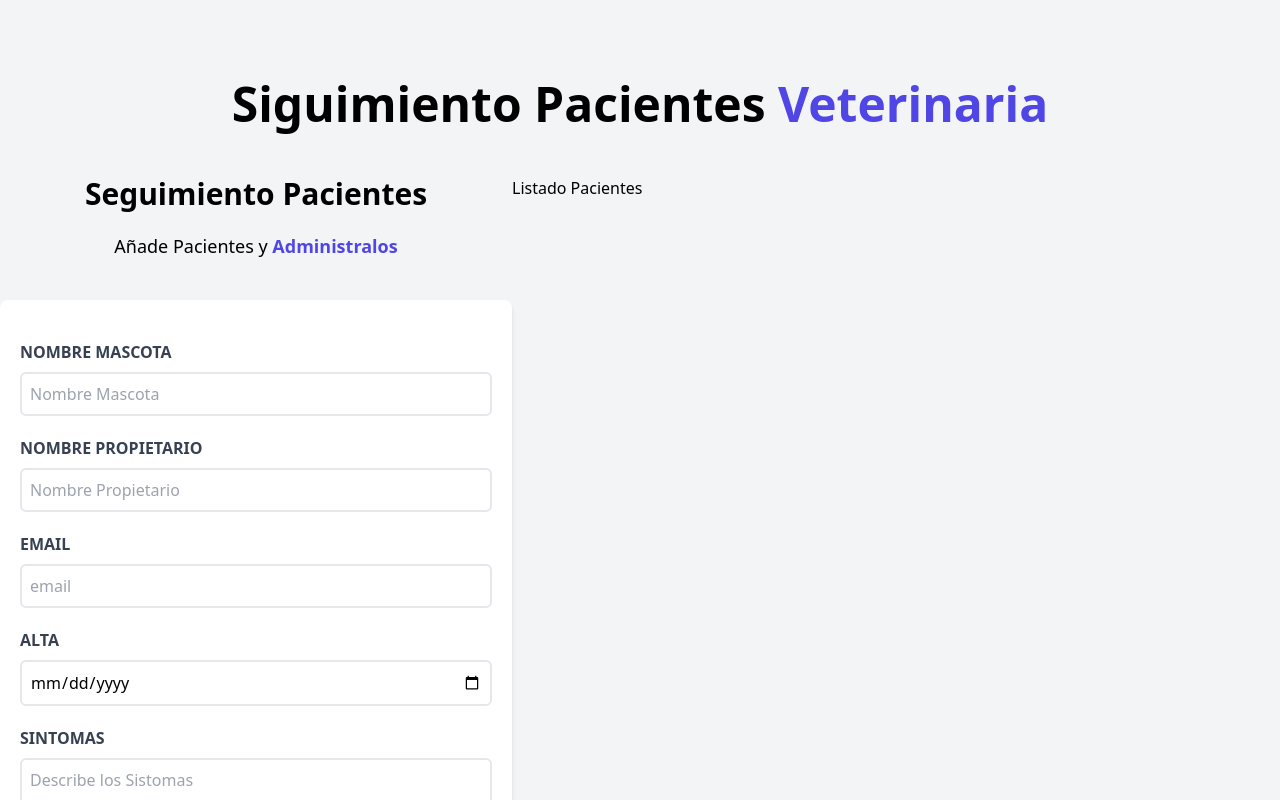
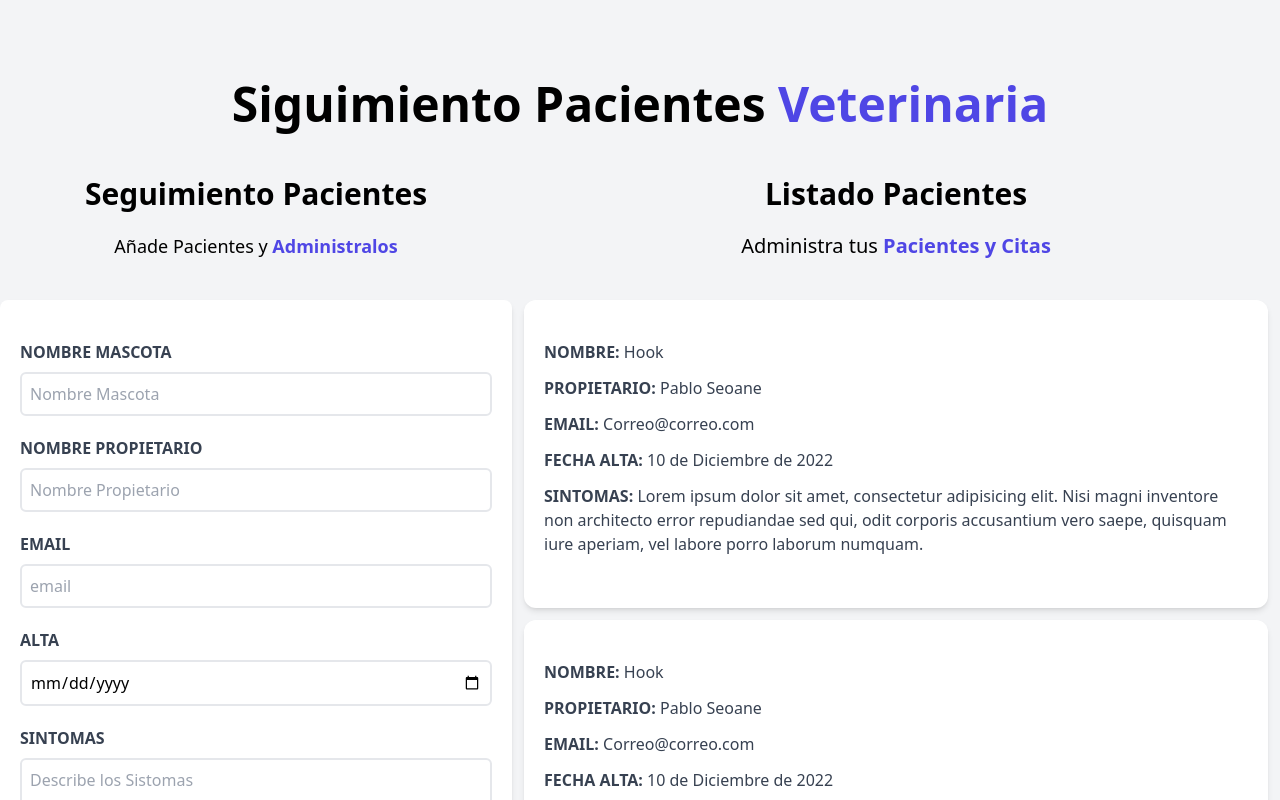
Before and after one commit to Pseoane81/Citas-React, a React (Vite) app: page / in a window 1280 px wide. Shown: the top 800 px of the page. Built offline with nearby package versions, Linux system fonts and the light colour scheme.

Commit message:
Pacientes

```diff
--- a/src/components/ListadoPacientes.jsx
+++ b/src/components/ListadoPacientes.jsx
@@ -1,7 +1,24 @@
+import Paciente from "./Paciente"
+
+
 const ListadoPacientes = () => {
     return (
-        <div className="w-1/2 lg:w-3/5">
-            <h2>Listado Pacientes</h2>
+        <div className="md:w-1/2 lg:w-3/5 h-screen overflow-y-scroll md:h-screen">
+            <h2 className="font-black text-3xl text-center">Listado Pacientes</h2>
+            <p className="text-xl mt-5 mb-10 text-center">
+                Administra tus {" "}
+                <span className="text-indigo-600 font-bold ">
+                    Pacientes y Citas
+                </span>
+            </p>
+
+        <Paciente/>
+        <Paciente/>
+        <Paciente/>
+        <Paciente/>
+
+
+
         </div>
     )
 }
--- /dev/null
+++ b/src/components/Paciente.jsx
@@ -0,0 +1,33 @@
+const Paciente = () => {
+  return (
+            <div className="m-3 bg-white shadow-md px-5 py-10 rounded-xl">
+                <p className="font-bold mb-3 text-gray-700 uppercase">
+                    Nombre:{" "}
+                    <span className="font-normal normal-case">Hook</span>
+                </p>
+
+                <p className="font-bold mb-3 text-gray-700 uppercase">
+                    Propietario:{" "}
+                    <span className="font-normal normal-case">Pablo Seoane</span>
+                </p>
+
+                <p className="font-bold mb-3 text-gray-700 uppercase">
+                    Email:{" "}
+                    <span className="font-normal normal-case">Correo@correo.com</span>
+                </p>
+
+                <p className="font-bold mb-3 text-gray-700 uppercase">
+                    Fecha Alta:{" "}
+                    <span className="font-normal normal-case">10 de Diciembre de 2022</span>
+                </p>
+
+                <p className="font-bold mb-3 text-gray-700 uppercase">
+                    Sintomas:{" "}
+                    <span className="font-normal normal-case">Lorem ipsum dolor sit amet, consectetur adipisicing elit. Nisi magni inventore non architecto error repudiandae sed qui, odit corporis accusantium vero saepe, quisquam iure aperiam, vel labore porro laborum numquam.</span>
+                </p>
+
+            </div>
+  )
+}
+
+export default Paciente
```
